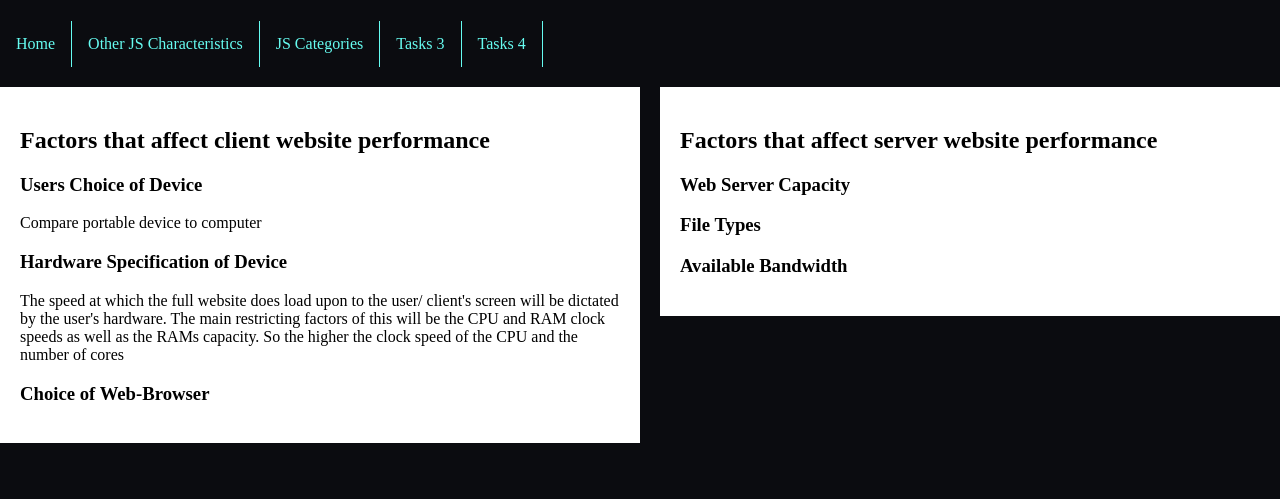
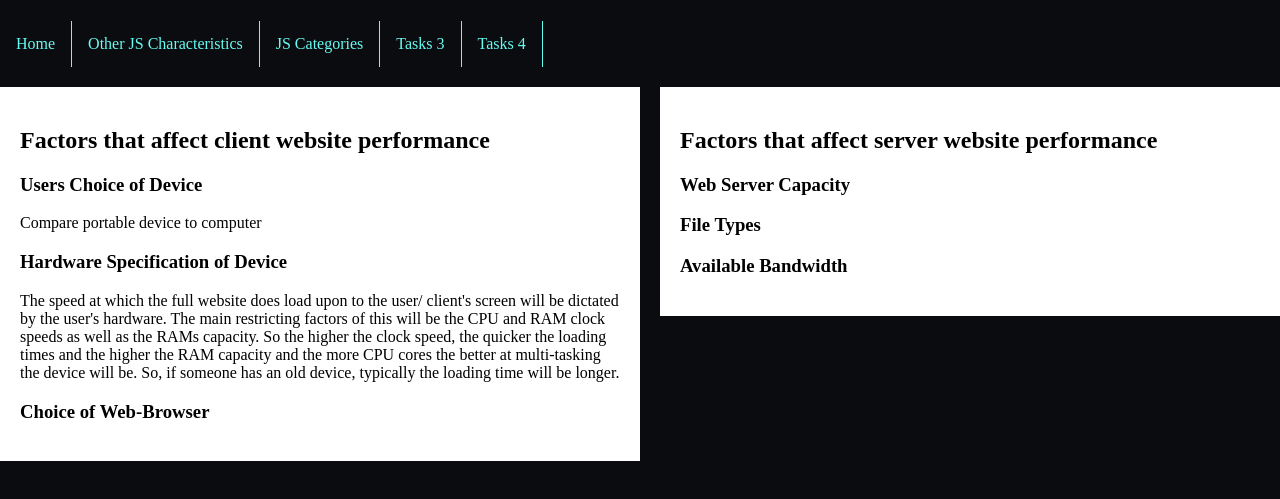
Before and after one commit to AdamPDare/WebDevA3, a plain HTML site: page clientWebPerformance.html in a window 1280 px wide. Shown: the part 99-598 px from the top of the page. Drawn offline with Linux system fonts and the light colour scheme.

Commit message:
first commit

```diff
--- a/clientWebPerformance.html
+++ b/clientWebPerformance.html
@@ -79,9 +79,10 @@
                         The speed at which the full website does load upon to the user/ client's
                         screen will be dictated by the user's hardware. The main restricting
                         factors of this will be the CPU and RAM clock speeds as well as the
-                        RAMs capacity. So the higher the clock speed of the CPU and the number of
-                        cores
-
+                        RAMs capacity. So the higher the clock speed, the quicker the loading times
+                        and the higher the RAM capacity and the more CPU cores the better at
+                        multi-tasking the device will be. So, if someone has an old device, typically
+                        the loading time will be longer.
 
                     </p>
                     <h3>Choice of Web-Browser</h3>
```
